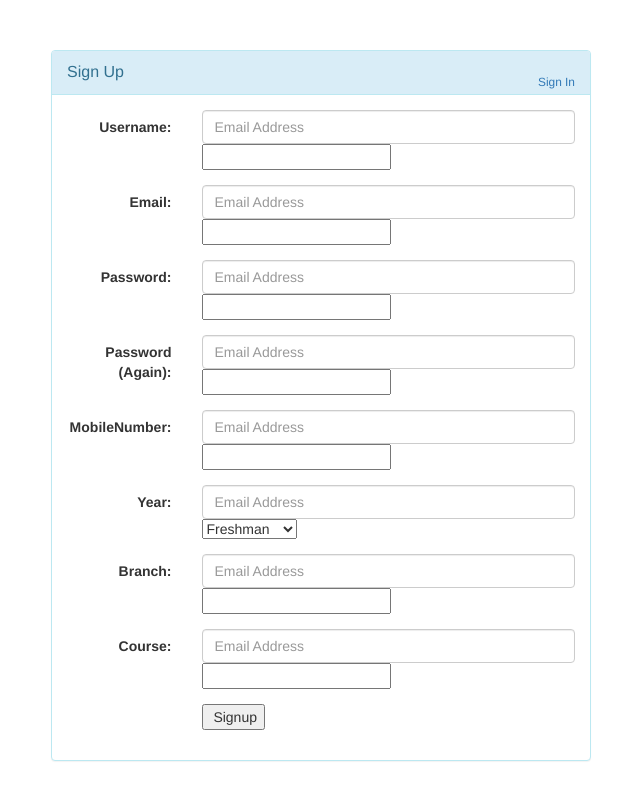
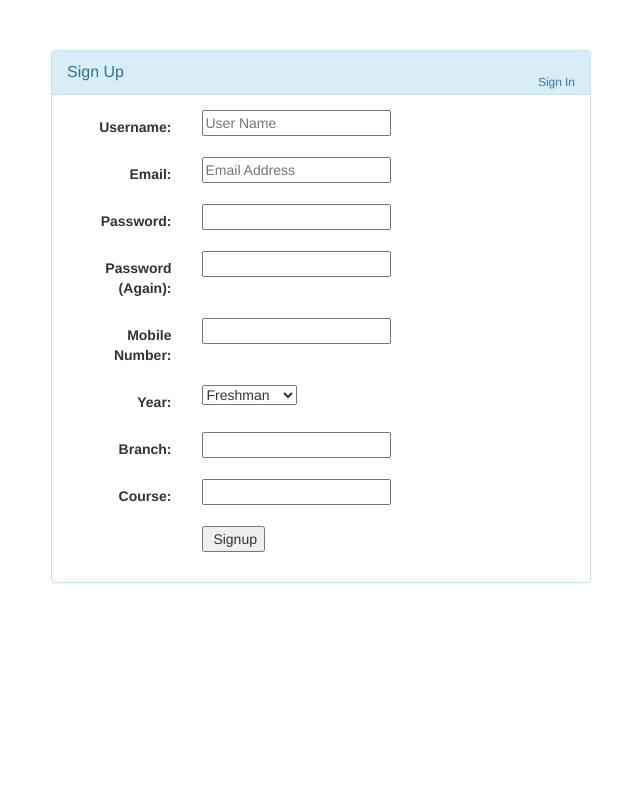
Before and after one commit to sakshi7896/Share-n-care-an-online-student-help-platform, a Django app: page /UserAccount/register in a window 1280 px wide. Shown: the whole page, without its empty margins (319-959 px from the left). Run offline with Django 3.2, Linux system fonts and the light colour scheme; parts of the project's set-up code (start-up, migrations or seed data) failed here and were passed over; some libraries are stand-ins or nearby versions.

Commit message:
Registration form updated

```diff
--- a/UserAccount/form.py
+++ b/UserAccount/form.py
@@ -1,7 +1,7 @@
 import re
 from django.contrib.auth.models import User
 from django.core.exceptions import ObjectDoesNotExist
-from django import forms ,TextInput
+from django import forms
 
 
 class RegistrationForm(forms.Form):
@@ -15,13 +15,13 @@ class RegistrationForm(forms.Form):
             (JUNIOR, 'Junior'),
             (SENIOR, 'Senior'),
     )
-    username = forms.CharField(label='Username', max_length=30)
-    email = forms.EmailField(label='Email')
+    username = forms.CharField(label='Username', max_length=30,widget=forms.TextInput(attrs={'required': True,'placeholder':'User Name','name':'username'}))
+    email = forms.EmailField(label='Email',widget=forms.TextInput(attrs={'required': True,'placeholder':'Email Address'}))
     password = forms.CharField(label='Password',
                           widget=forms.PasswordInput())
     conf_password = forms.CharField(label='Password (Again)',
                         widget=forms.PasswordInput())
-    mobile = forms.CharField(label='MobileNumber', max_length=10)
+    mobile = forms.CharField(label='Mobile Number', max_length=10)
 
     year = forms.ChoiceField(choices=YEAR_IN_SCHOOL_CHOICES,widget=forms.Select())
     branch = forms.CharField(max_length=50)
@@ -30,7 +30,7 @@ class RegistrationForm(forms.Form):
     class Meta:
        # model=RegistrationForm
         fields = ('username','email','password','confirm password','mobile','year','branch','course')
-        widgets={'name': TextInput(attrs={'class':'form-control', 'placeholder':'name'})}
+        #widgets={'name': TextInput(attrs={'class':'form-control', 'placeholder':'name'})}
 
 
     def clean_conf_password(self):
--- a/UserAccount/templates/UserAccount/form-template.html
+++ b/UserAccount/templates/UserAccount/form-template.html
@@ -5,6 +5,6 @@
         </div>
         <label class="control-label col-sm-2 col-md-3">{{field.label_tag}}</label>
 
-        <div class="col-sm-2 col-md-9"><input type="text" class="form-control" name="email" placeholder="Email Address">{{field}}</div><!__actual input area__>
+        <div class="col-sm-2 col-md-9">{{field}}</div><!__actual input area__>
     </div>
 {%endfor%}
```
Also changed, not shown: 1 other file.
